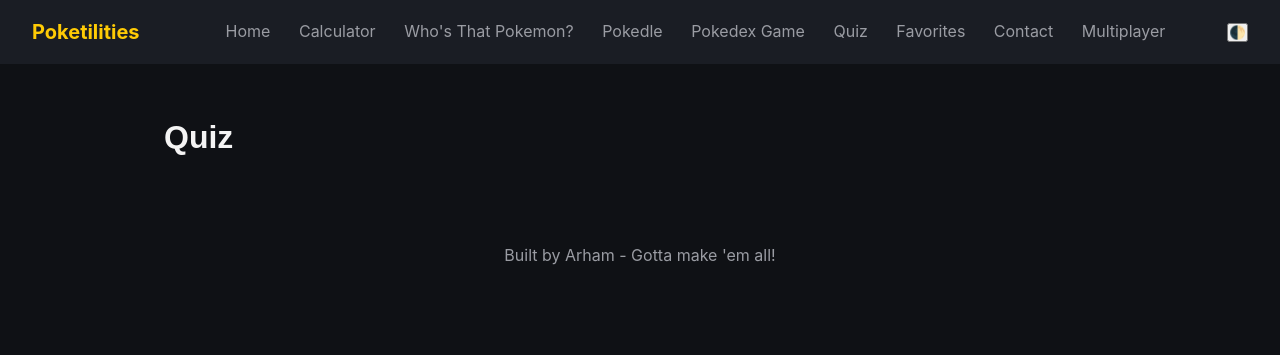
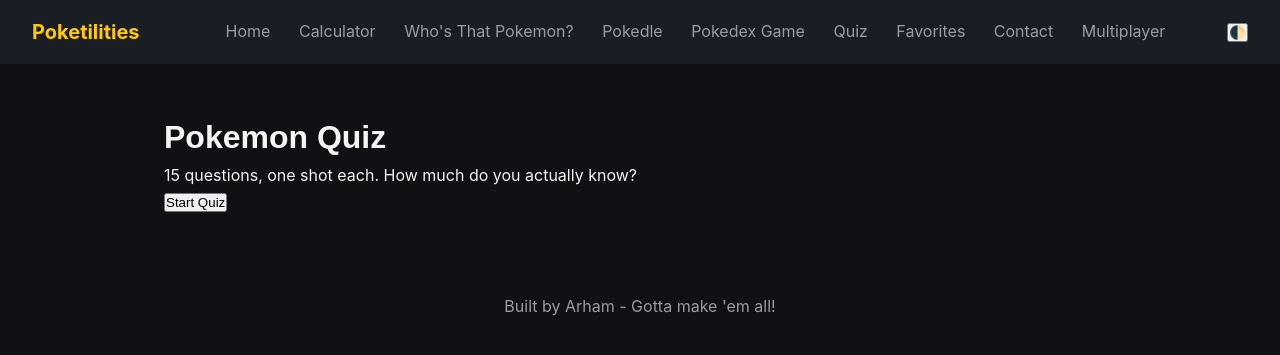
Before and after one commit to zenitsusigma/poketilities, a Flask app: page /quiz in a window 1280 px wide. Shown: the top 355 px of the page. Run offline with Flask 3, Linux system fonts and the light colour scheme.

Commit message:
made a multiple choice pokemon knowledge quiz, with shuffled question order, live score tracking and a results screen with message scaling with results!

```diff
--- a/app.py
+++ b/app.py
@@ -3,7 +3,7 @@
 import requests
 from flask import Flask, render_template, jsonify, request, redirect, url_for
 from flask_socketio import SocketIO, join_room, leave_room, emit
-from config import SITE_NAME, MY_NAME, TAGLINE, NAV_LINKS, THEME, FAVORITES, GENERATIONS, WHOS_THAT_SETTINGS, MEGA_EVOLUTIONS, REGIONAL_FORMS, TYPE_CHART, TYPE_COLORS
+from config import SITE_NAME, MY_NAME, TAGLINE, NAV_LINKS, THEME, FAVORITES, GENERATIONS, WHOS_THAT_SETTINGS, MEGA_EVOLUTIONS, REGIONAL_FORMS, TYPE_CHART, TYPE_COLORS, QUIZ_QUESTIONS
 
 app = Flask(__name__)
 
@@ -67,7 +67,7 @@
 
 @app.route("/quiz")
 def quiz():
-    return render_template("quiz.html")
+    return render_template("quiz.html", questions=QUIZ_QUESTIONS)
 
 @app.route("/favorites")
 def favorites():
--- /dev/null
+++ b/static/js/quiz.js
@@ -0,0 +1,98 @@
+const introEl = document.getElementById("quiz-intro");
+const activeEl = document.getElementById("quiz-active");
+const resultsEl = document.getElementById("quiz-results");
+const startBtn = document.getElementById("start-quiz-btn");
+const nextBtn = document.getElementById("quiz-next-btn");
+const restartBtn = document.getElementById("quiz-restart-btn");
+const questionEl = document.getElementById("quiz-question");
+const optionsEl = document.getElementById("quiz-options");
+const progressText = document.getElementById("quiz-progress-text");
+const progressFill = document.getElementById("quiz-progress-fill");
+const scoreText = document.getElementById("quiz-score-text");
+const finalScoreEl = document.getElementById("quiz-final-score");
+const finalMessageEl = document.getElementById("quiz-final-message");
+
+let order = [];
+let currentIndex = 0;
+let score = 0;
+let answered = false;
+
+function shuffledIndexes(length) {
+    const arr = Array.from({ length }, (_, i) => i);
+    for (let i = arr.length - 1; i > 0; i--) {
+        const j = Math.floor(Math.random() * (i + 1));
+        [arr[i], arr[j]] = [arr[j], arr[i]];
+    }
+    return arr;
+}
+
+function showQuestion() {
+    answered = false;
+    nextBtn.style.display = "none";
+    const q = QUIZ_QUESTIONS[order[currentIndex]];
+
+    progressText.textContent = `Question ${currentIndex + 1} / ${QUIZ_QUESTIONS.length}`;
+    scoreText.textContent = `Score: ${score}`;
+    progressFill.style.width = `${(currentIndex / QUIZ_QUESTIONS.length) * 100}%`;
+
+    questionEl.textContent = q.question;
+    optionsEl.innerHTML = "";
+
+    q.options.forEach((option, i) => {
+        const btn = document.createElement("button");
+        btn.type = "button";
+        btn.className = "quiz-option";
+        btn.textContent = option;
+        btn.addEventListener("click", () => selectAnswer(i, btn, q.correct));
+        optionsEl.appendChild(btn);
+    });
+
+}
+
+function selectAnswer(chosenIndex, btnEl, correctIndex) {
+    if (answered) return;
+    answered = true;
+
+    [...optionsEl.children].forEach((btn, i) => {
+        btn.disabled = true;
+        if (i === correctIndex) btn.classList.add("quiz-option--correct");
+        else if (i === chosenIndex) btn.classList.add("quiz-option--wrong");
+    });
+
+    if (chosenIndex === correctIndex) {
+        score++;
+        scoreText.textContent = `Score: ${score}`;
+    }
+
+    nextBtn.style.display = "inline-block";
+}
+
+
+function nextQuestion() {
+    currentIndex++;
+    if (currentIndex < order.length) {
+        showQuestion();
+    } else {
+        showResults();
+    }
+}
+
+function showResults() {
+    activeEl.style.display = "none";
+    resultsEl.style.display = "block";
+    progressFill.style.width = "100%";
+
+    finalScoreEl.textContent = `${score} / ${QUIZ_QUESTIONS.length}`;
+
+    const pct = score / QUIZ_QUESTIONS.length;
+    let message;
+    if (pct == 1) message = "Perfect score! Well played..."
+    else if (pct >= 0.7) message = "Good job! Keep it up!"
+    else if (pct >= 0.4) message = "Not bad! Keep practicing!"
+    else message = "Keep trying! You'll get better!"
+    finalMessageEl.textContent = message;
+}
+
+startBtn.addEventListener("click", startQuiz);
+nextBtn.addEventListener("click", nextQuestion);
+restartBtn.addEventListener("click", startQuiz);
--- a/templates/quiz.html
+++ b/templates/quiz.html
@@ -1,7 +1,43 @@
 {% extends "base.html" %}
 {% block title %}{{ site_name }} - Quiz{% endblock %}
 
+{% block head %}
+<link rel="stylesheet" href="{{ url_for('static', filename='css/quiz.css') }}">
+{% endblock %}
+
 {% block content %}
-<h1>Quiz</h1>
-<!-- logic goes here next session -->
+<div class="quiz-page">
+    <h1 class="quiz-title">Pokemon Quiz</h1>
+
+    <div id="quiz-intro" class="quiz-intro">
+        <p>{{ questions|length }} questions, one shot each. How much do you actually know?</p>
+        <button type="button" id="start-quiz-btn" class="quiz-btn quiz-btn--primary">Start Quiz</button>
+    </div>
+
+    <div id="quiz-active" class="quiz-active" style="display: none;">
+        <div class="quiz-progress">
+            <span id="quiz-progress-text">Question 1 / {{ questions|length }}</span>
+            <span id="quiz-score-text">Score: 0</span>
+        </div>
+        <div class="quiz-progress-bar"><div class="quiz-progress-fill" id="quiz-progress-fill"></div></div>
+
+        <p class="quiz-question" id="quiz-question"></p>
+        <div class="quiz-options" id="quiz-options"></div>
+
+        <button type="button" id="quiz-next-btn" class="quiz-btn quiz-btn--primary" style="display: none;">Next Question</button>
+    </div>
+
+    <div id="quiz-results" class="quiz-results" style="display: none;">
+        <h2 id="quiz-final-score"></h2>
+        <p id="quiz-final-message"></p>
+        <button type="button" id="quiz-restart-btn" class="quiz-btn quiz-btn--primary">Play Again</button>
+    </div>
+</div>
 {% endblock %}
+
+{% block scripts %}
+<script>
+    const QUIZ_QUESTIONS = {{ questions | tojson }};
+</script>
+<script src="{{ url_for('static', filename='js/quiz.js') }}"></script>
+{% endblock %}
```
Also changed, not shown: config.py (+18 -0 lines), static/css/quiz.css (added).
